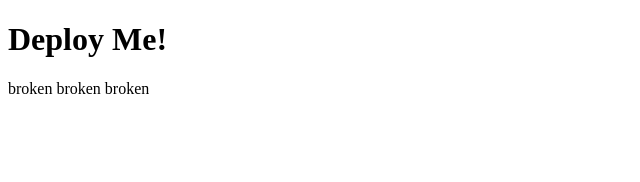
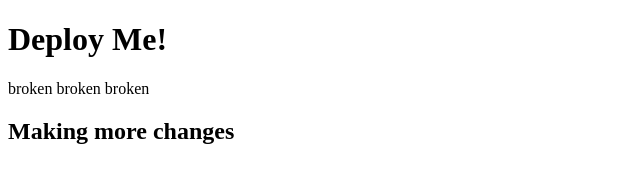
Before and after one commit to justinvoelkel/deploy-tests, a website: page index.html in a window 1280 px wide. Shown: the whole page, without its empty margins (0-640 px from the left). Drawn offline with Linux system fonts and the light colour scheme.

Commit message:
adding more changes

```diff
--- a/index.html
+++ b/index.html
@@ -9,5 +9,6 @@
 <body>
     <h1>Deploy Me!</h1>
     <p>broken broken broken</p>
+    <h2>Making more changes</h2>
 </body>
 </html>
```
